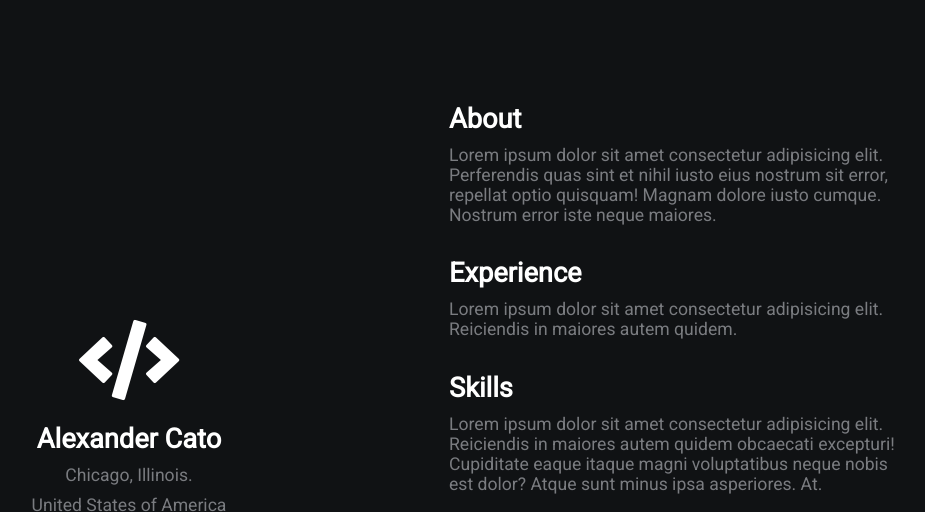
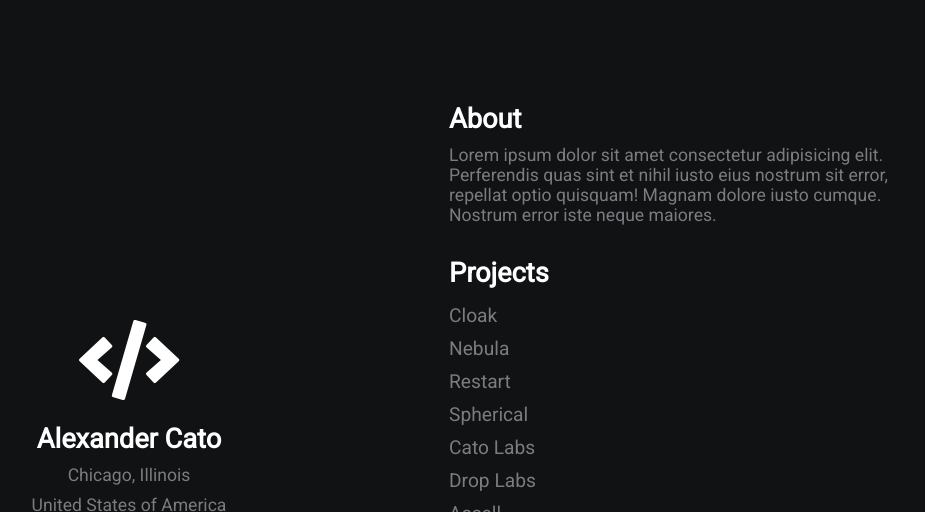
Before and after one commit to alexander-cato/portfolio-v1, a plain HTML site: page index.html in a window 1280 px wide. Shown: the top 512 px of the page, without its empty margins (191-1116 px from the left). Drawn offline with Linux system fonts and the light colour scheme.

Commit message:
remove sections

```diff
--- a/index.html
+++ b/index.html
@@ -13,7 +13,7 @@
         <div class="section-1">
             <i class="fas fa-code fa-5x white"></i>
             <h2>Alexander Cato</h2>
-            <p>Chicago, Illinois.</p>
+            <p>Chicago, Illinois</p>
             <p>United States of America</p>
             <a href="#"><i class="fab fa-twitter"></i></a>
             <a href="#"><i class="fab fa-linkedin"></i></a>
@@ -22,11 +22,6 @@
         <div class="section-2">
             <h2>About</h2>
             <p>Lorem ipsum dolor sit amet consectetur adipisicing elit. Perferendis quas sint et nihil iusto eius nostrum sit error, repellat optio quisquam! Magnam dolore iusto cumque. Nostrum error iste neque maiores.</p>
-            <h2>Experience</h2>
-            <p>Lorem ipsum dolor sit amet consectetur adipisicing elit. Reiciendis in maiores autem quidem.</p>
-
-            <h2>Skills</h2>
-            <p>Lorem ipsum dolor sit amet consectetur adipisicing elit. Reiciendis in maiores autem quidem obcaecati excepturi! Cupiditate eaque itaque magni voluptatibus neque nobis est dolor? Atque sunt minus ipsa asperiores. At.</p>
             <h2>Projects</h2>
             <a href="#">Cloak</a>
             <a href="#">Nebula</a>
```
